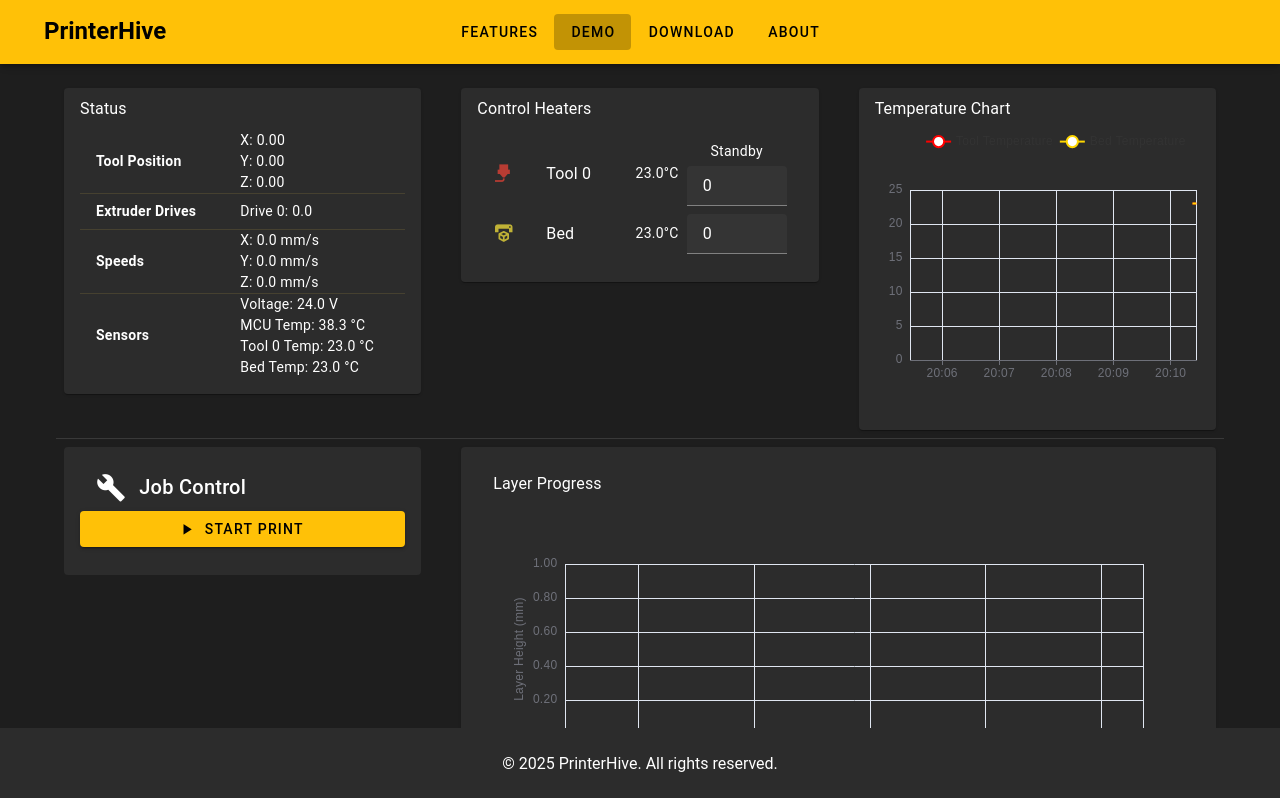
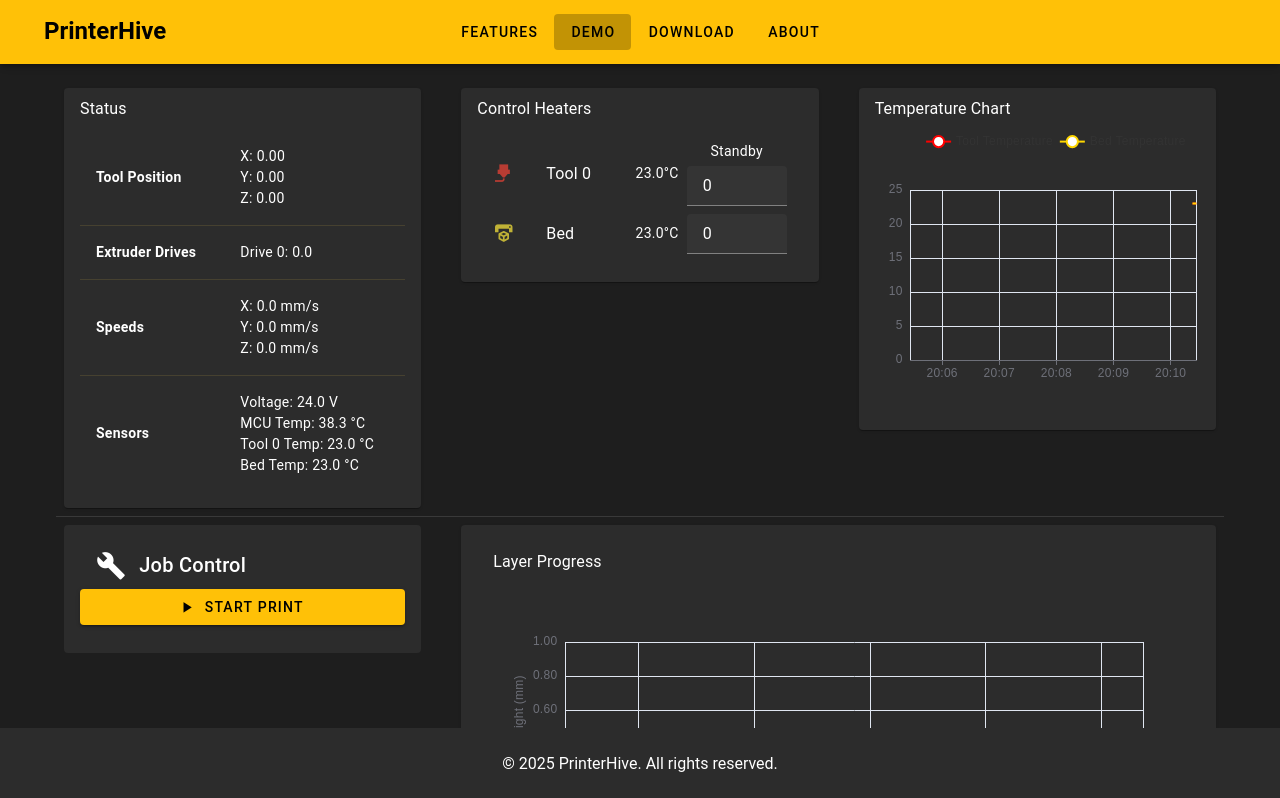
Before and after one commit to KAV4N/PrinterHive, a Vue app: page /demo in a window 1280 px wide. Shown: the top 798 px of the page. Built offline with nearby package versions, Linux system fonts and the light colour scheme; the HTML template or start-up script is replaced by a standard one.

Commit message:
Minor changes to printer "simulation"

```diff
--- a/src/components/Demo/HeaterControl.vue
+++ b/src/components/Demo/HeaterControl.vue
@@ -14,16 +14,17 @@
             <div class="d-flex align-center">
               <span class="mr-2">{{ store.toolTemperature.toFixed(1) }}°C</span>
               <div class="text-center">
-                <span class="d-block mb-1">Standby</span>  <!-- Added "Standby" label -->
+                <span class="d-block mb-1">Standby</span>
                 <v-text-field
-                  v-model.number="toolTarget"
+                  :model-value="store.toolTarget"
                   type="number"
                   density="compact"
                   hide-details
                   class="temp-input"
                   min="0"
                   max="500"
-                  @change="validateToolTarget"
+                  @update:model-value="updateToolTarget"
+                  :disabled="isPrinting"
                 ></v-text-field>
               </div>
             </div>
@@ -38,14 +39,15 @@
             <div class="d-flex align-center">
               <span class="mr-2">{{ store.bedTemperature.toFixed(1) }}°C</span>
               <v-text-field
-                v-model.number="bedTarget"
+                :model-value="store.bedTarget"
                 type="number"
                 density="compact"
                 hide-details
                 class="temp-input"
                 min="0"
                 max="500"
-                @change="validateBedTarget"
+                @update:model-value="updateBedTarget"
+                :disabled="isPrinting"
               ></v-text-field>
             </div>
           </template>
@@ -61,31 +63,30 @@
 
 export default defineComponent({
   name: 'HeaterControl',
-  data() {
-    return {
-      toolTarget: 0,
-      bedTarget: 0,
-    };
-  },
   setup() {
     const store = usePrinterStore();
     return { store };
   },
-  mounted() {
-    setInterval(() => {
-      this.store.updateTemperatures();
-    }, 1000);
+  computed: {
+    isPrinting(): boolean {
+      const printerStore = usePrinterStore();
+      return printerStore.printing;
+    }
   },
   methods: {
-    validateToolTarget() {
-      if (this.toolTarget < 0) this.toolTarget = 0;
-      if (this.toolTarget > 500) this.toolTarget = 500;
-      this.store.setToolTarget(Number(this.toolTarget));
+    updateToolTarget(value: string) {
+      let numValue = Number(value);
+      if (isNaN(numValue)) numValue = 0;
+      if (numValue < 0) numValue = 0;
+      if (numValue > 500) numValue = 500;
+      this.store.setToolTarget(numValue);
     },
-    validateBedTarget() {
-      if (this.bedTarget < 0) this.bedTarget = 0;
-      if (this.bedTarget > 500) this.bedTarget = 500;
-      this.store.setBedTarget(Number(this.bedTarget));
+    updateBedTarget(value: string) {
+      let numValue = Number(value);
+      if (isNaN(numValue)) numValue = 0;
+      if (numValue < 0) numValue = 0;
+      if (numValue > 500) numValue = 500;
+      this.store.setBedTarget(numValue);
     },
   },
 });
--- a/src/components/Demo/LayerChart.vue
+++ b/src/components/Demo/LayerChart.vue
@@ -127,17 +127,6 @@
         };
       },
     },
-    mounted() {
-      const store = usePrinterStore();
-      this.timer = window.setInterval(() => {
-        store.updateTemperatures();
-      }, 1000);
-    },
-    beforeUnmount() {
-      if (this.timer !== null) {
-        clearInterval(this.timer);
-      }
-    }
   });
   </script>
 
--- a/src/components/Demo/StatusPanel.vue
+++ b/src/components/Demo/StatusPanel.vue
@@ -6,19 +6,19 @@
         <tbody>
           <tr>
             <td class="font-weight-bold">Tool Position</td>
-            <td>
+            <td class="pa-4">
               X: {{ printerStore.position.x.toFixed(2) }}<br>
               Y: {{ printerStore.position.y.toFixed(2) }}<br>
               Z: {{ printerStore.position.z.toFixed(2) }}
             </td>
           </tr>
-          <tr>
+          <tr >
             <td class="font-weight-bold">Extruder Drives</td>
-            <td>Drive 0: {{ printerStore.extruderDrive.toFixed(1) }}</td>
+            <td class="pa-4">Drive 0: {{ printerStore.extruderDrive.toFixed(1) }}</td>
           </tr>
           <tr>
             <td class="font-weight-bold">Speeds</td>
-            <td>
+            <td class="pa-4">
               X: {{ printerStore.speeds.x.toFixed(1) }} mm/s<br>
               Y: {{ printerStore.speeds.y.toFixed(1) }} mm/s<br>
               Z: {{ printerStore.speeds.z.toFixed(1) }} mm/s
@@ -26,7 +26,7 @@
           </tr>
           <tr>
             <td class="font-weight-bold">Sensors</td>
-            <td>
+            <td class="pa-4">
               Voltage: {{ printerStore.voltage.toFixed(1) }} V<br>
               MCU Temp: {{ printerStore.mcuTemperature.toFixed(1) }} °C<br>
               Tool 0 Temp: {{ printerStore.toolTemperature.toFixed(1) }} °C<br>
--- a/src/components/Demo/TemperatureChart.vue
+++ b/src/components/Demo/TemperatureChart.vue
@@ -112,17 +112,7 @@
       };
     },
   },
-  mounted() {
-    const store = usePrinterStore();
-    this.timer = window.setInterval(() => {
-      store.updateTemperatures();
-    }, 1000);
-  },
-  beforeUnmount() {
-    if (this.timer !== null) {
-      clearInterval(this.timer);
-    }
-  }
+
 });
 </script>
 
--- a/src/stores/printer.ts
+++ b/src/stores/printer.ts
@@ -32,9 +32,10 @@
 	totalLayers: number;
 
 	layerHeight: number;
+
+    currentStep: number;
 }
 
-//TODO: SAVE TO LOCAL STORAGE
 
 export const usePrinterStore = defineStore('printer', {
 	state: (): CombinedPrinterState => ({
@@ -55,14 +56,19 @@
 		mcuTemperature: 38.3,
 		toolTemperature: 24.0,
 		bedTemperature: 23.5,
+
 		toolTarget: 0,
 		bedTarget: 0,
+
 		toolHistory: [],
 		bedHistory: [],
 		roomTemperature: 23.0,
 		currentLayer: 0,
 		totalLayers: 100,
-		layerHeight: 0.2
+		layerHeight: 0.2,
+
+        currentStep: 0
+
 	}),
 
 	actions: {
@@ -80,12 +86,14 @@
 
 		startPrint() {
 			this.printing = true;
+            this.bedTarget = 50;
+            this.toolTarget = 200;
 			this.resetValues();
-			this.simulatePrinting();
 		},
 
 		stopPrint() {
 			this.printing = false;
+            this.currentStep = 0;
 			this.speeds = {
 				x: 0,
 				y: 0,
@@ -108,46 +116,41 @@
 			this.currentLayer = 0;
 		},
 
-		simulatePrinting() {
-			const duration = 30000;
-			const interval = 100;
-			const steps = duration / interval;
-			let currentStep = 0;
+		simulatePrinting(steps: number)
+        {
 
-			const timer = setInterval(() => {
-				if (!this.printing || currentStep >= steps) {
-					clearInterval(timer);
+            if (this.printing)
+            {
+                if (this.currentStep >= steps)
+                {
                     this.stopPrint();
-					return;
                 }
-
+                else
+                {
                     this.position.x += (Math.random() - 0.5) * 2;
                     this.position.y += (Math.random() - 0.5) * 2;
 
-				if (currentStep % 10 === 0) {
+                    if (this.currentStep % 10 === 0) {
                         this.position.z += this.layerHeight;
                         this.currentLayer = Math.floor(this.position.z / this.layerHeight);
                     }
 
-				this.speeds.x = Math.abs(Math.sin(currentStep) * 50);
-				this.speeds.y = Math.abs(Math.cos(currentStep) * 50);
+                    this.speeds.x = Math.abs(Math.sin(this.currentStep) * 50);
+                    this.speeds.y = Math.abs(Math.cos(this.currentStep) * 50);
                     this.speeds.z = this.currentLayer === Math.floor(this.position.z / this.layerHeight) ? 0 : 5;
 
                     this.extruderDrive += 0.1;
-
-				this.toolTemperature = this.calculateNewTemperature(this.toolTemperature, 200, 2.0);
-				this.bedTemperature = this.calculateNewTemperature(this.bedTemperature, 50, 1.0);
-
-				currentStep++;
-			}, interval);
+                    this.currentStep++;
+                }
+            }
 		},
 
 		setToolTarget(target: number) {
-			this.toolTarget = Math.max(this.roomTemperature, target);
+			this.toolTarget = Math.max(0, target);
 		},
 
 		setBedTarget(target: number) {
-			this.bedTarget = Math.max(this.roomTemperature, target);
+			this.bedTarget = Math.max(0, target);
 		},
 
 		updateTemperatures() {
--- a/src/views/PrinterControlView.vue
+++ b/src/views/PrinterControlView.vue
@@ -36,7 +36,7 @@
 import ExtrusionControl from '@/components/Demo/ExtrusionControl.vue';
 import JobControl from '@/components/Demo/JobControl.vue';
 import LayerChart from '@/components/Demo/LayerChart.vue';
-
+import { usePrinterStore } from '@/stores/printer';
 
 export default defineComponent({
   name: 'PrinterControlView',
@@ -52,7 +52,20 @@
   data() {
     return {
       activeTab: 0,
+      timer: null as number | null
     };
   },
+  mounted() {
+    const store = usePrinterStore();
+    this.timer = setInterval(() => {
+      store.updateTemperatures();
+      store.simulatePrinting(30);
+    }, 1000);
+  },
+  beforeUnmount() {
+    if (this.timer !== null) {
+      clearInterval(this.timer);
+    }
+  }
 });
 </script>
```
Also changed, not shown: src/stores/counter.ts (deleted, +0 -12 lines). Lines whose indentation alone changed are shown as unchanged.
